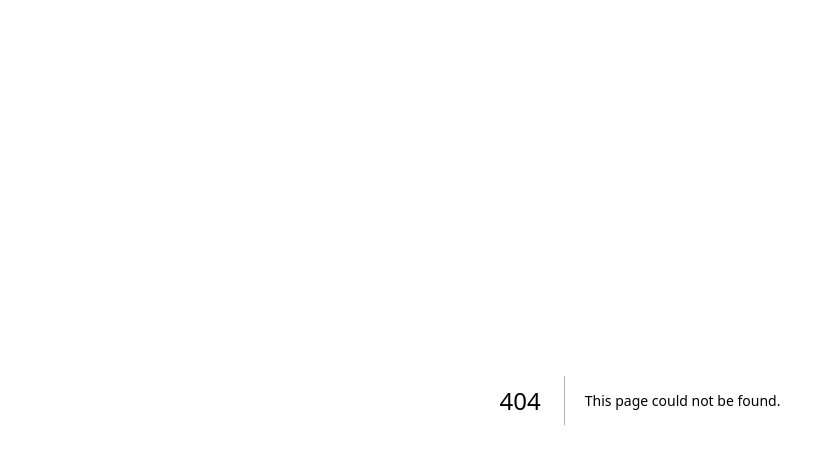
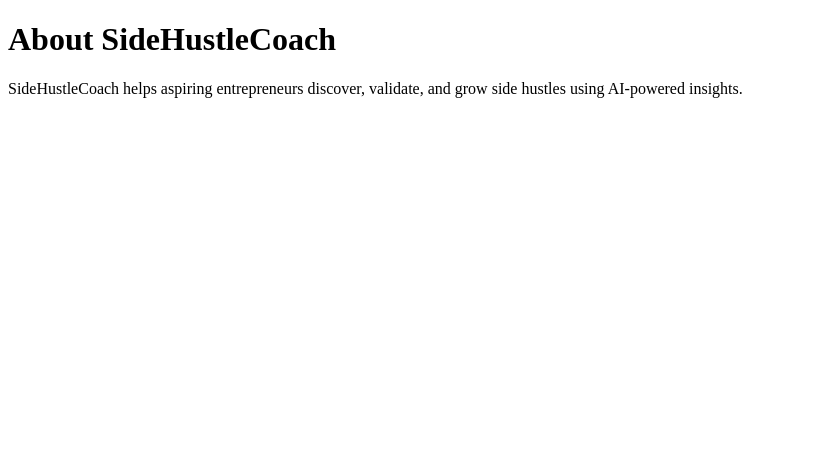
Before and after one commit to suhaybsufi-commits/SideHustleCoach, a Next.js app: page /pages/about in a window 1280 px wide. Before the commit this address had no page. Shown: the top 464 px of the page, without its empty margins (0-835 px from the left). Built offline with nearby package versions, Linux system fonts and the light colour scheme.

Commit message:
Create about.js

```diff
--- /dev/null
+++ b/pages/pages/about.js
@@ -0,0 +1,10 @@
+export default function About() {
+  return (
+    <div>
+      <h1>About SideHustleCoach</h1>
+      <p>
+        SideHustleCoach helps aspiring entrepreneurs discover, validate, and grow side hustles using AI-powered insights.
+      </p>
+    </div>
+  );
+}
```
